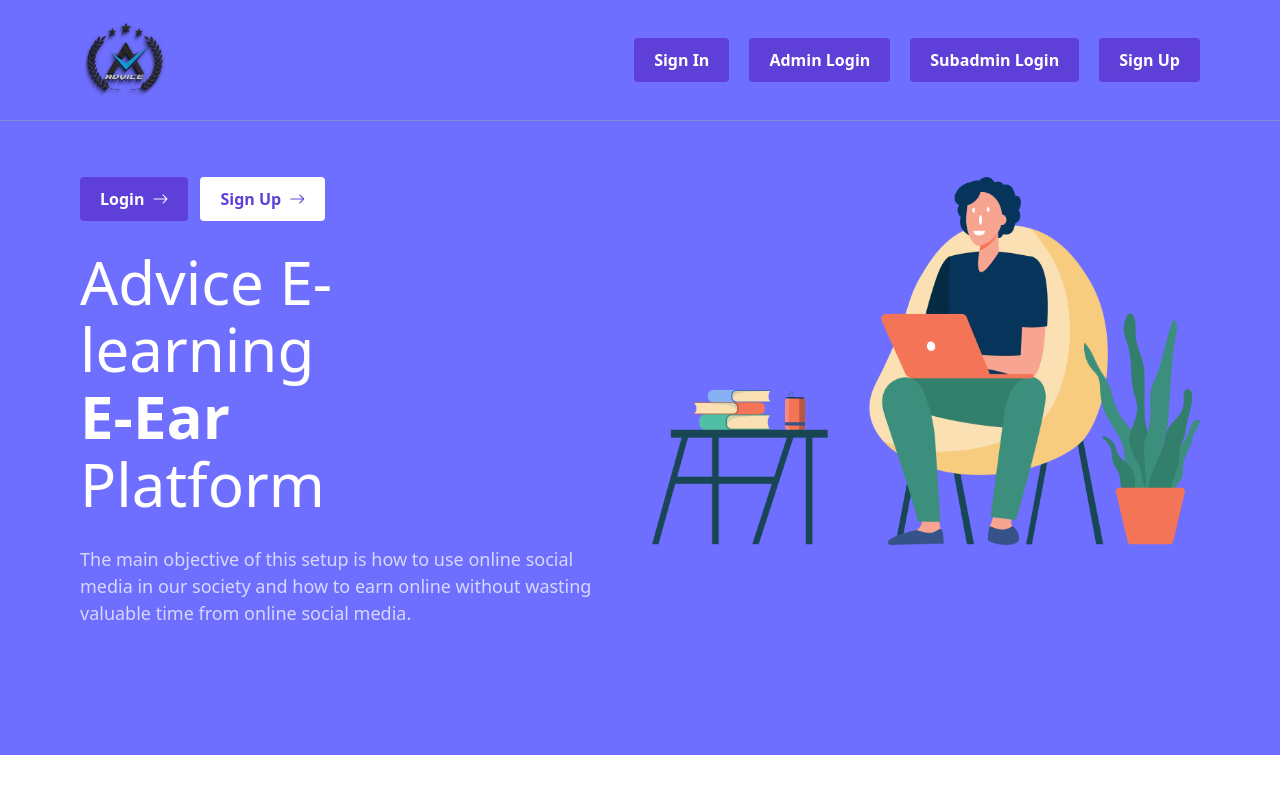
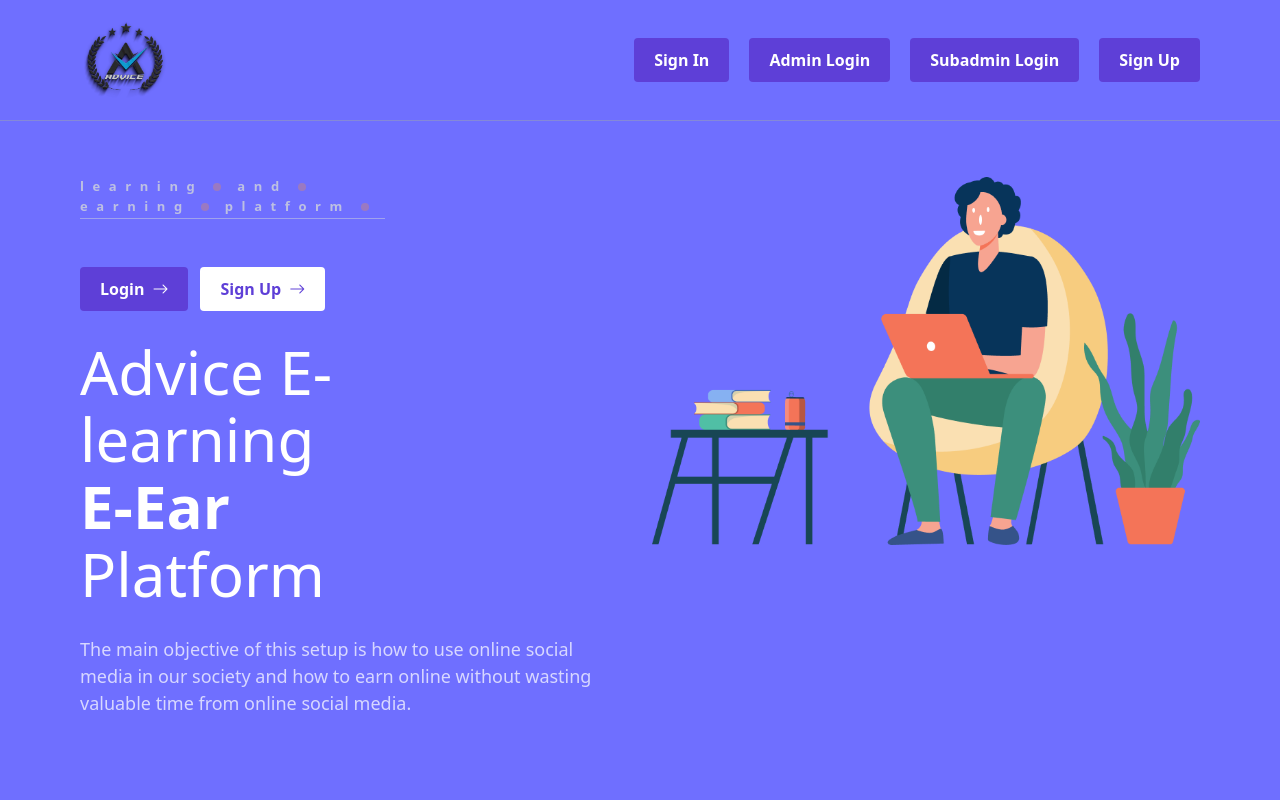
Before and after one commit to anupom998/Advance-E-Learning-Platform, a React (Create React App) app: page / in a window 1280 px wide. Shown: the top 800 px of the page. Built offline with nearby package versions, Linux system fonts and the light colour scheme.

Commit message:
update: Hero section completed

```diff
--- a/src/Components/IndexPage/Hero.js
+++ b/src/Components/IndexPage/Hero.js
@@ -3,12 +3,25 @@
 import PrimaryButton from "../Library/Button/PrimaryButton";
 import SecondaryButton from "../Library/Button/SecondaryButton";
 import { TypeAnimation } from "react-type-animation";
+import '../../styles/blink-animation.css';
 
 const Hero = () => {
   return (
     <div className="bg-purple-light flex items-center justify-center">
       <div className="max-w-6xl w-full mx-auto px-4 pt-14 pb-20 text-white grid gap-x-6 grid-cols-1 md:grid-cols-2">
         <div className="">
+          <p className=" text-gray-300/80 font-semibold border-b border-gray-300/50 pb-0.5 w-fit tracking-[0.2em] text-[13px]  mb-12">
+            <span className="">l e a r n i n g</span>
+            <span className="bg-orange-400 h-2 w-2 rounded-full inline-block mx-4 animate-blink "></span>
+            <span className="">a n d</span>
+        <span className="bg-orange-400 h-2 w-2 rounded-full inline-block mx-4 animate-blink "></span>
+            <br />
+            <span className="">e a r n i n g</span>
+        <span className="bg-orange-400 h-2 w-2 rounded-full inline-block mx-4 animate-blink "></span>
+            <span>p l a t f o r m</span>
+        <span className="bg-orange-400 h-2 w-2 rounded-full inline-block mx-4 animate-blink "></span>
+          </p>
+
           {/* Navigation link */}
           <div className="flex space-x-3 mb-7">
             <PrimaryButton
@@ -31,15 +44,14 @@
               <TypeAnimation
                 sequence={[
                   "Learning",
-                  2000, // Waits 1s
+                  2000, // Waits 2s
                   "Earning",
-                  2000,
+                  2000, // Waits 2s
                 ]}
                 wrapper="span"
-                speed={40}
+                speed={40} // 40 Km/h
                 cursor={true}
                 repeat={Infinity}
-                //   style={{ fontSize: "2em", display: "inline-block" }}
               />
             </span>
             <br />
```
